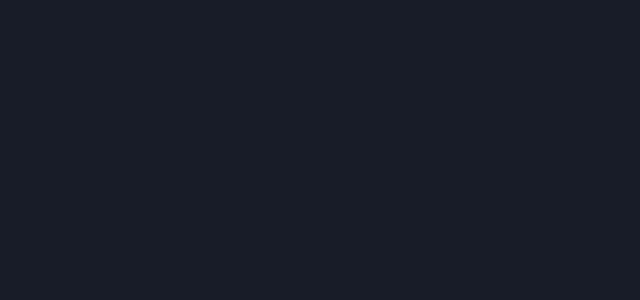
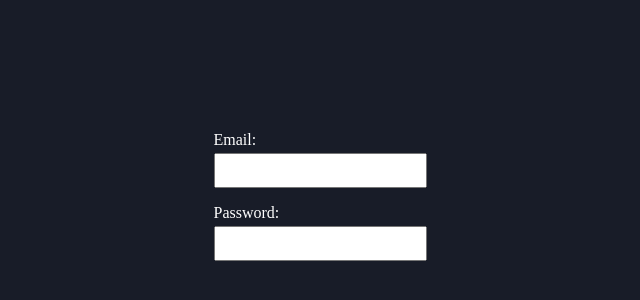
Before and after one commit to kodemia/armageddon, a Next.js app: page /sign-in in a window 1280 px wide. Shown: the part 204-504 px from the top of the page, without its empty margins (320-960 px from the left). Built offline with nearby package versions, Linux system fonts and the light colour scheme; sample sign-in values are in the browser's storage.

Commit message:
change CustomInput for AppInput

```diff
--- /dev/null
+++ b/components/ui/AppInput.jsx
@@ -0,0 +1,48 @@
+import React from 'react'
+
+const CustomInput = (props) => {
+  const {
+    id,
+    label,
+    type,
+    value,
+    onChange
+  } = props
+
+  return (
+    <div className='custom-input'>
+      <label
+        className='label'
+        htmlFor={id}
+      >
+        { label }
+      </label>
+      <input
+        className='input'
+        id={id}
+        type={type}
+        value={value}
+        onChange={onChange}
+      />
+      <style jsx>{`
+        .custom-input {
+          display: flex;
+          flex-direction: column;
+          margin: 1rem 0;
+        }
+
+        .label {
+          color: #ffffff;
+          padding-bottom: .25rem;
+          text-transform: capitalize;
+        }
+
+        .input {
+          padding: .5rem 1rem;
+        }
+      `}</style>
+    </div>
+  )
+}
+
+export default CustomInput
--- a/pages/sign-in.jsx
+++ b/pages/sign-in.jsx
@@ -1,7 +1,22 @@
 import React from 'react'
 
+import AppInput from '../components/ui/AppInput'
+
 const SignIn = () => (
-  <div className='sign-in'>
+  <form className='sign-in'>
+    <div className='inputs'>
+      <AppInput
+        id='email'
+        label='email:'
+        type='email'
+      />
+
+      <AppInput
+        id='password'
+        label='password:'
+        type='password'
+      />
+    </div>
     <style jsx>{`
       .sign-in {
         width: 100%;
@@ -13,7 +28,7 @@ const SignIn = () => (
         align-items: center;
       }
     `}</style>
-  </div>
+  </form>
 )
 
 export default SignIn
```
Also changed, not shown: components/ui/CustomInput.jsx (deleted, +0 -30 lines).
